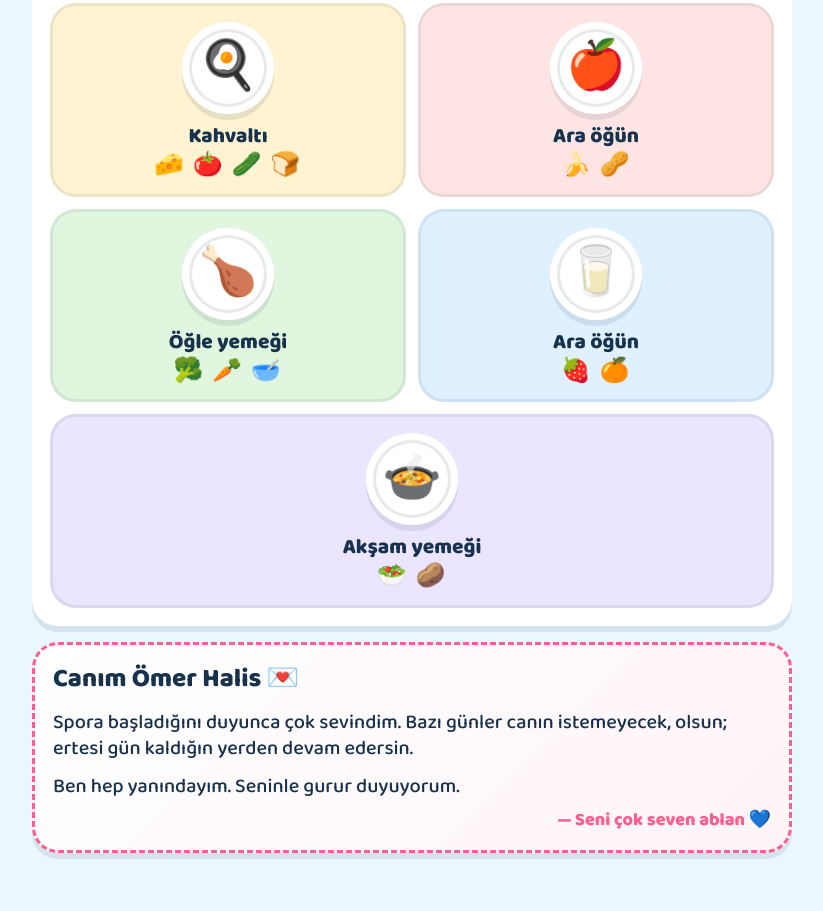
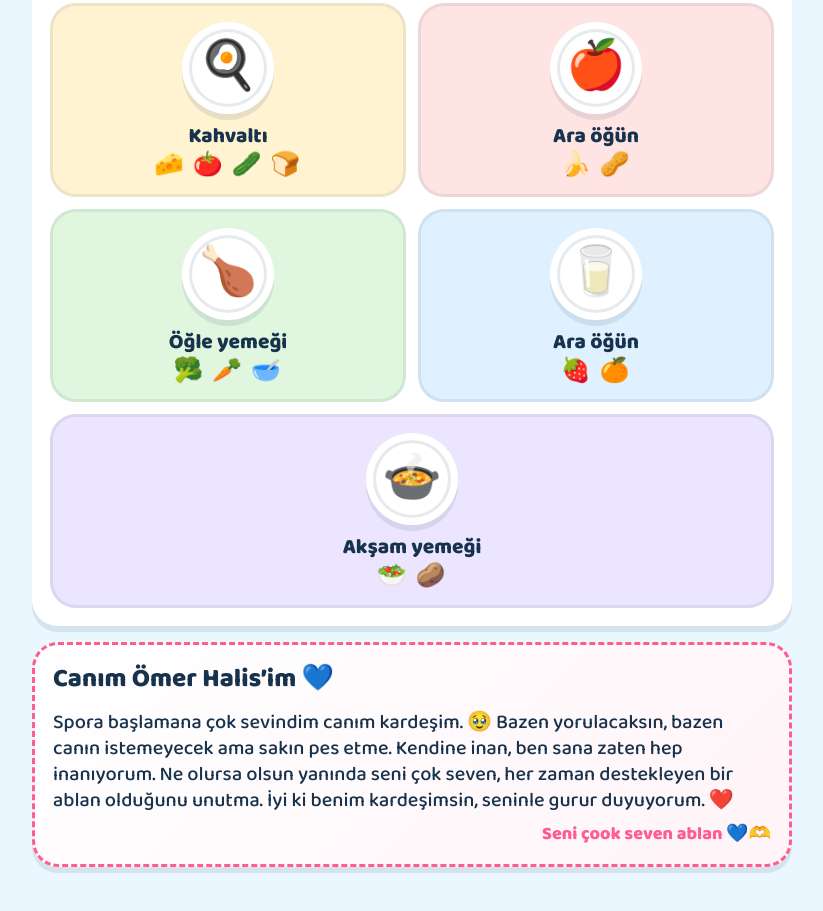
Before and after one commit to fefezey/git-laki, a plain HTML site: page omer.html in a window 1280 px wide. Shown: the part 3127-4038 px from the top of the page, without its empty margins (228-1051 px from the left). Drawn offline with Linux system fonts and the light colour scheme.

Commit message:
Ömer sayfası: notu ablasının kendi yazdığı metinle değiştir
Co-Authored-By: Claude Fable 5.2 <noreply@anthropic.com>

```diff
--- a/omer.html
+++ b/omer.html
@@ -286,10 +286,9 @@
   </section>
 
   <section class="card note reveal">
-    <h2>Canım Ömer Halis 💌</h2>
-    <p>Spora başladığını duyunca çok sevindim. Bazı günler canın istemeyecek, olsun; ertesi gün kaldığın yerden devam edersin.</p>
-    <p>Ben hep yanındayım. Seninle gurur duyuyorum.</p>
-    <div class="sign">— Seni çok seven ablan 💙</div>
+    <h2>Canım Ömer Halis’im 💙</h2>
+    <p>Spora başlamana çok sevindim canım kardeşim. 🥹 Bazen yorulacaksın, bazen canın istemeyecek ama sakın pes etme. Kendine inan, ben sana zaten hep inanıyorum. Ne olursa olsun yanında seni çok seven, her zaman destekleyen bir ablan olduğunu unutma. İyi ki benim kardeşimsin, seninle gurur duyuyorum. ❤️</p>
+    <div class="sign">Seni çook seven ablan 💙🫶</div>
   </section>
 
 </div>
```
